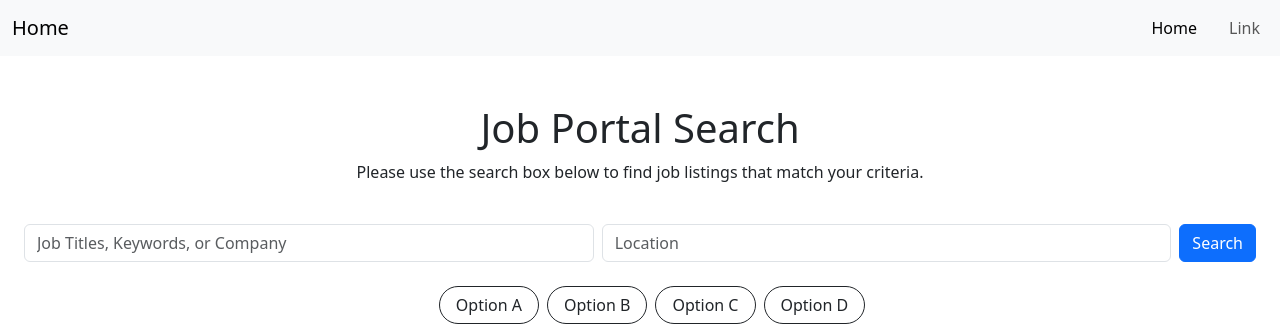
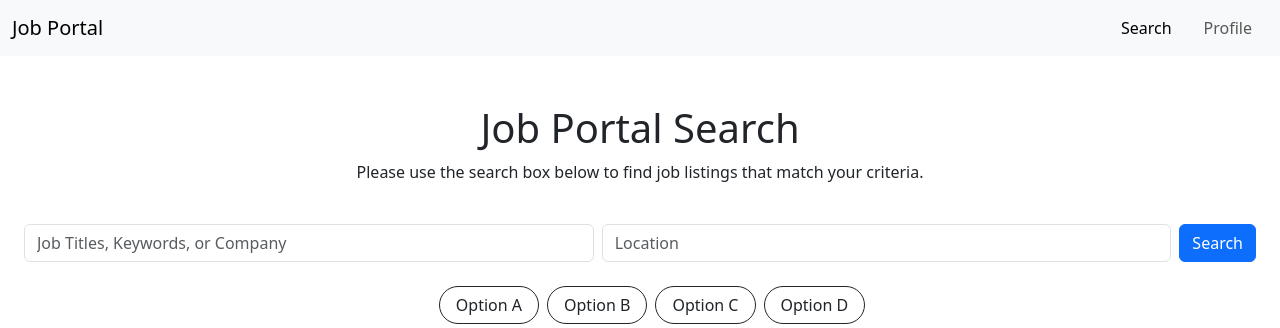
Before and after one commit to yuqazi/data_management_job_portal, a PHP site: page / in a window 1280 px wide. Shown: the top 328 px of the page. Run offline with PHP 8.4, Linux system fonts and the light colour scheme.

Commit message:
Small touches

```diff
--- a/index.html
+++ b/index.html
@@ -18,13 +18,13 @@
     <!-- Navigation Bar -->
     <nav class="navbar navbar-expand-lg bg-body-tertiary">
         <div class="container-fluid d-flex flex-row align-items-center" style="overflow-x:auto;">
-            <a class="navbar-brand me-3" href="#">Home</a>
-            <ul class="navbar-nav d-flex flex-row align-items-center gap-3 mb-0" style="white-space:nowrap;">
+            <a class="navbar-brand me-3" href="#">Job Portal</a>
+            <ul class="navbar-nav d-flex flex-row align-items-center gap-3 mb-0 mx-2" style="white-space:nowrap;">
                 <li class="nav-item">
-                    <a class="nav-link active" aria-current="page" href="#">Home</a>
+                    <a class="nav-link active" aria-current="page" href="#">Search</a>
                 </li>
-                <li class="nav-item">
-                    <a class="nav-link" href="#">Link</a>
+                <li>
+                    <a class="nav-link" href="profile.html">Profile</a>
                 </li>
             </ul>
         </div>
@@ -39,9 +39,9 @@
 
         <!-- Search Boxes and Submit Button -->
         <div class="d-flex flex-row align-items-center gap-2 p-4">
-            <input id="centerInput" class="form-control" type="text" placeholder="Job Titles, Keywords, or Company"
+            <input id="centerInput" class="form-control w-50" type="text" placeholder="Job Titles, Keywords, or Company"
                 aria-label="Centered input" required>
-            <input id="centerInput" class="form-control" type="text" placeholder="Location" aria-label="Centered input" required>
+            <input id="centerInput" class="form-control w-50" type="text" placeholder="Location" aria-label="Centered input" required>
             <input type="button" class="btn btn-primary" value="Search">
 
         </div>
--- a/sign-in.html
+++ b/sign-in.html
@@ -29,7 +29,7 @@
             </div>
             <button type="submit" class="btn btn-primary w-100">Sign In</button>
         </form>
-        <p>Don't have an account? <a href="#">Create one here.</a></p>
+        <p>Don't have an account? <a href="Create-account.html">Create one here.</a></p>
     </div>
 
     <!-- Javascript Files -->
```
Also changed, not shown: profile.html (+6 -5 lines), styles.css (line endings or trailing spaces).
